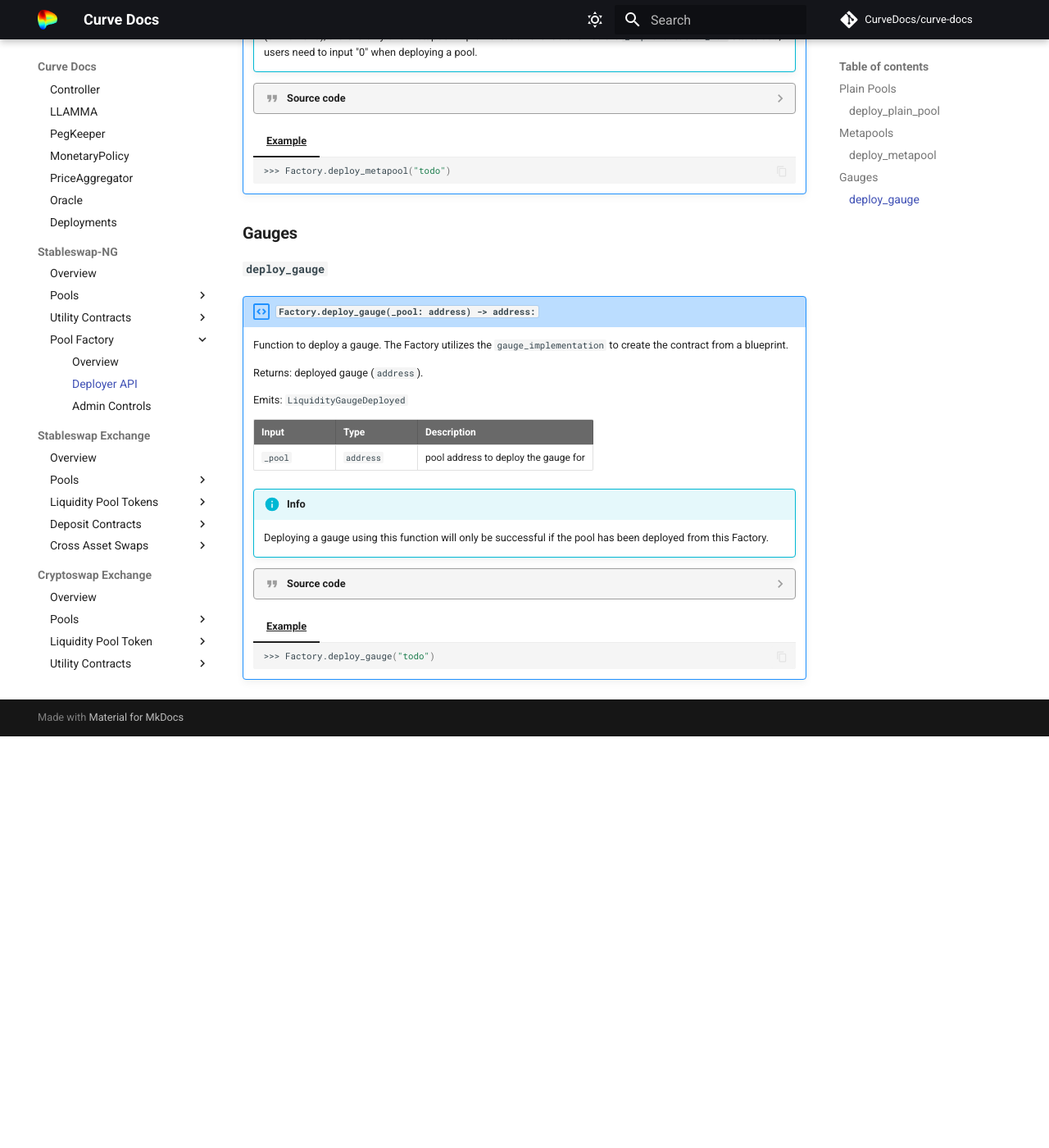
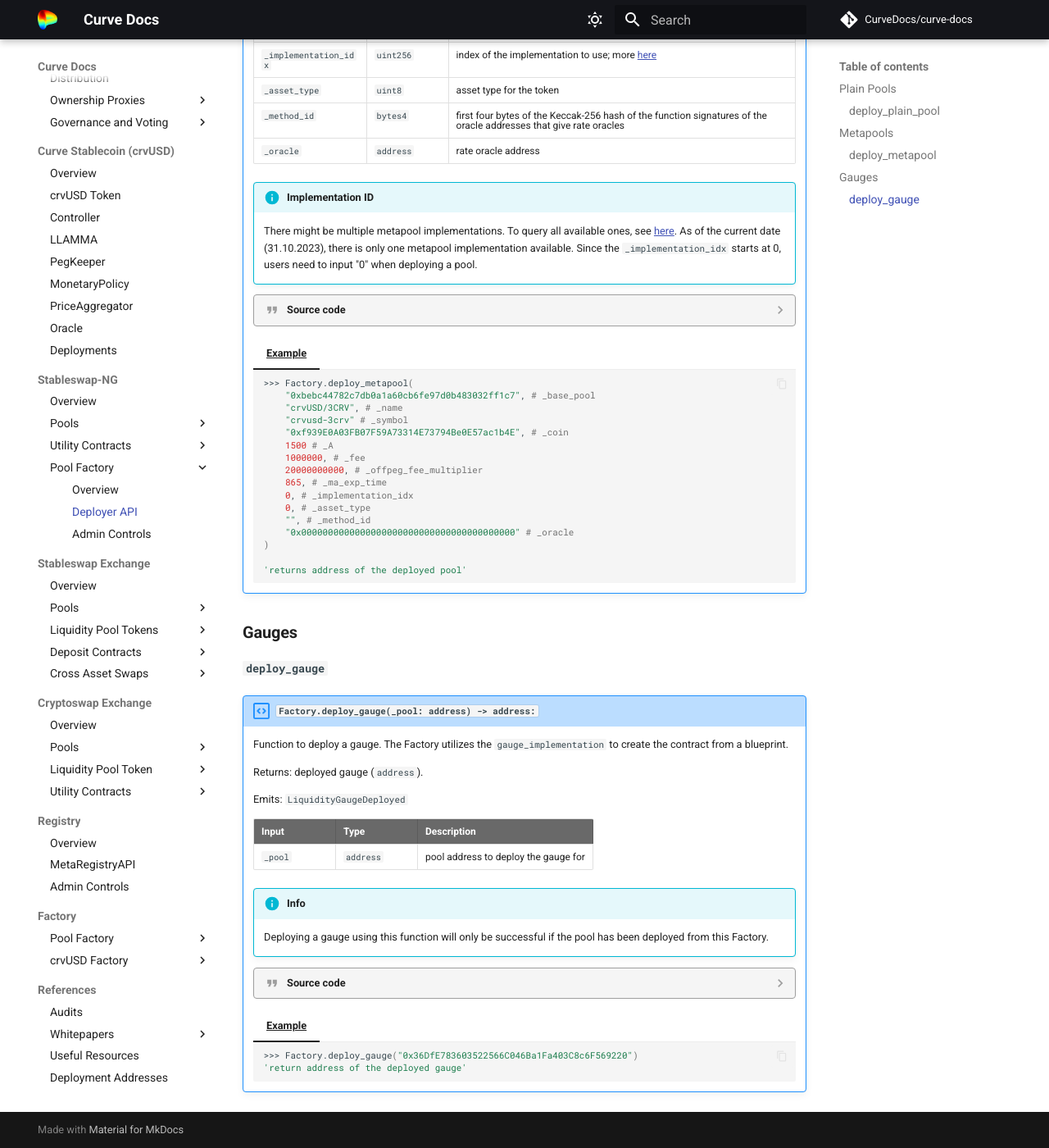
Before and after one commit to CurveDocs/curve-docs, an MkDocs documentation site: the page built from docs/stableswap-ng_exchange/factory/deploy.md, in a window 1280 px wide and 1400 px high, scrolled down 2886 px. Shown: the whole window at 82% size. Built offline with MkDocs 1.6.1 and Material for MkDocs 9.7.7, drawn with Linux system fonts in a browser that asks for light colours; comment, search, counter and statistics services are not loaded; before the commit the page ends 3784 px from its top, so only the background shows below that; some of the changed text lies outside the part shown.

Commit message:
add deploy examples

````diff
--- a/docs/stableswap-ng_exchange/factory/deploy.md
+++ b/docs/stableswap-ng_exchange/factory/deploy.md
@@ -175,7 +175,24 @@
     === "Example"
 
         ```shell
-        >>> Factory.deploy_plain_pool("todo")
+        >>> Factory.deploy_plain_pool(
+            "crvUSD/USDT",  # _name
+            "crvusd-usdt",  # _symbol
+            [ # coins:
+                "0xf939E0A03FB07F59A73314E73794Be0E57ac1b4E", # crvusd
+                "0xdAC17F958D2ee523a2206206994597C13D831ec7" # usdt
+            ],
+            1500 # _A
+            1000000, # _fee
+            20000000000, # _offpeg_fee_multiplier
+            865, # _ma_exp_time
+            0, # _implementation_idx
+            [0, 0], # _asset_types
+            [], # _method_ids
+            ["0x0000000000000000000000000000000000000000", "0x0000000000000000000000000000000000000000"] # _oracles
+        )
+
+        'returns address of the deployed pool'
         ```
 
 
@@ -361,7 +378,22 @@
     === "Example"
 
         ```shell
-        >>> Factory.deploy_metapool("todo")
+        >>> Factory.deploy_metapool(
+            "0xbebc44782c7db0a1a60cb6fe97d0b483032ff1c7", # _base_pool
+            "crvUSD/3CRV", # _name
+            "crvusd-3crv" # _symbol
+            "0xf939E0A03FB07F59A73314E73794Be0E57ac1b4E", # _coin
+            1500 # _A
+            1000000, # _fee
+            20000000000, # _offpeg_fee_multiplier
+            865, # _ma_exp_time
+            0, # _implementation_idx
+            0, # _asset_type
+            "", # _method_id
+            "0x0000000000000000000000000000000000000000" # _oracle
+        )
+
+        'returns address of the deployed pool'
         ```
 
 
@@ -412,5 +444,6 @@
     === "Example"
 
         ```shell
-        >>> Factory.deploy_gauge("todo")
+        >>> Factory.deploy_gauge("0x36DfE783603522566C046Ba1Fa403C8c6F569220")
+        'return address of the deployed gauge'
         ```
````
